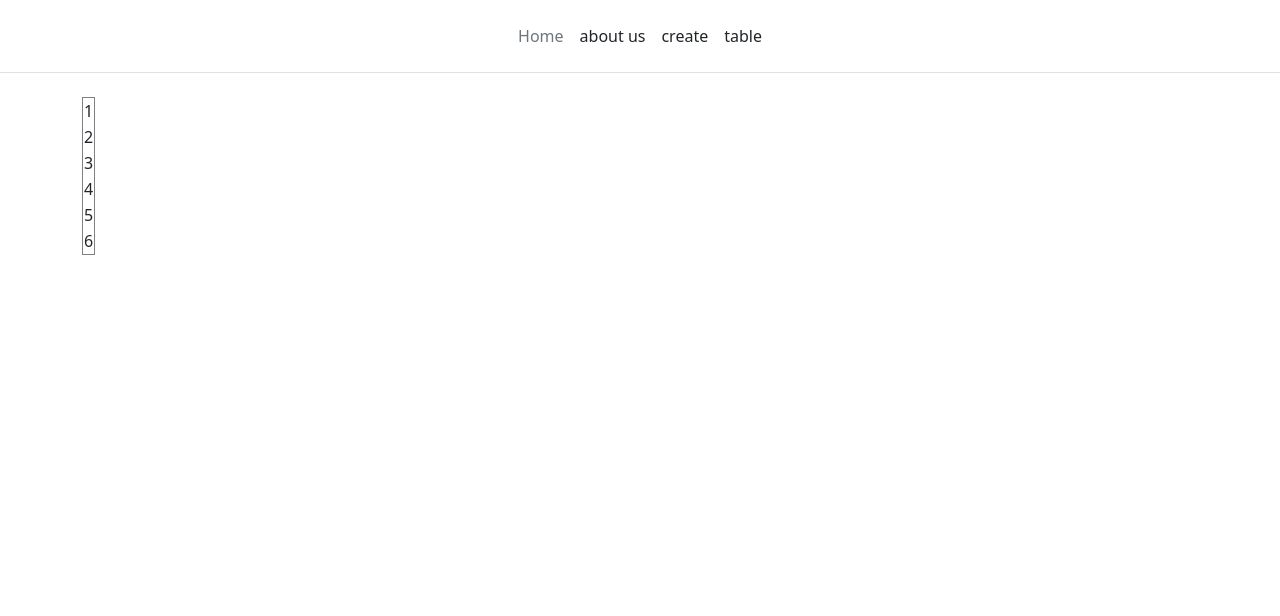
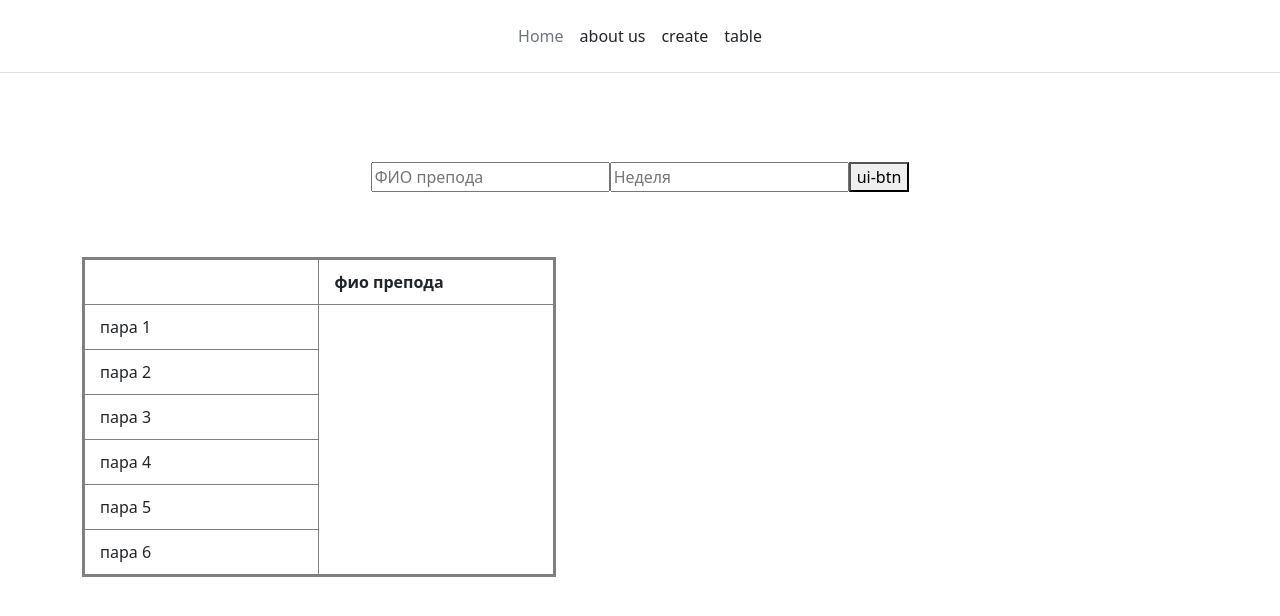
Before and after one commit to TenebrisHunter/RUZ-12-N2, a Django app: page /table in a window 1280 px wide. Shown: the top 616 px of the page. Run offline with Django 3.2, Linux system fonts and the light colour scheme.

Commit message:
css html update

```diff
--- /dev/null
+++ b/rasp/main/static/css/stylesheet.css
@@ -0,0 +1,38 @@
+table {
+    border-collapse: collapse;
+    /*убираем пустые промежутки между ячейками*/
+    border: 3px solid grey;
+    /*устанавливаем для таблицы внешнюю границу серого цвета толщиной 1px*/
+    empty-cells: hide;
+    /*убираем пустые ячейки*/
+ }
+ th {
+    border: 1px solid grey;
+ }
+ td {
+    border: 1px solid grey;
+ }
+/*бордеры*/
+ th {
+    width: 30%;
+ }
+ td:first-child {
+    width: 10%;
+ }
+/*ширина рядов*/
+ th, td {
+    padding: 10px 15px;
+ }
+ /*высота рядов*/
+
+.inputFIO{
+    padding: 10px;
+}
+
+div.container6 {
+    height: 10em;
+    display: flex;
+    align-items: center;
+    justify-content: center }
+  div.container6 p {
+    margin: 0 }
--- a/rasp/main/templates/main/base.html
+++ b/rasp/main/templates/main/base.html
@@ -1,3 +1,4 @@
+{% load static %}
 <!DOCTYPE html>
 <html lang="en">
 <head>
@@ -6,6 +7,7 @@
     <meta name="viewport" content="width=device-width, initial-scale=1.0">
     <title>{% block title %}{% endblock %}</title>
     <link rel="stylesheet" href="https://cdn.jsdelivr.net/npm/bootstrap@5.1.3/dist/css/bootstrap.min.css">
+    <link rel="stylesheet" href="{% static 'css/stylesheet.css'%}" type="text/css">
 </head>
 <body>
     <header class="d-flex flex-wrap align-items-center justify-content-center justify-content-md-between py-3 mb-4 border-bottom">
--- a/rasp/main/templates/main/table.html
+++ b/rasp/main/templates/main/table.html
@@ -1,18 +1,38 @@
 {% extends 'main/base.html' %}
+
+{% load static %}
 
 {% block title %}
 страница про блять таблицы
 {% endblock %}
 
 {% block content %}
+    <div class="container6">
+        <input autocomplete="off" type="text" placeholder="ФИО препода">
+    <span><!----><input autocomplete="off" type="text" id="start" name="start" required="" placeholder="Неделя"><!----><button><span></span><span>ui-btn</span></button><!----><!----></span>
+    </div>
     <div>
-        <table border="1px">
-            <tr><td>1</td></tr>
-            <tr><td>2</td></tr>
-            <tr><td>3</td></tr>
-            <tr><td>4</td></tr>
-            <tr><td>5</td></tr>
-            <tr><td>6</td></tr>
+        <table>
+            <th></th>
+            <th>фио препода</th>
+            <tr>
+                <td>пара 1</td>
+            </tr>
+            <tr>
+                <td>пара 2</td>
+            </tr>
+            <tr>
+                <td> пара 3</td>
+            </tr>
+            <tr>
+                <td> пара 4</td>
+            </tr>
+            <tr>
+                <td>пара 5</td>
+            </tr>
+            <tr>
+                <td>пара 6</td>
+            </tr>
         </table>
     </div>
 {% endblock %}
```
Also changed, not shown: rasp/rasp/settings.py (+6 -1 lines).
